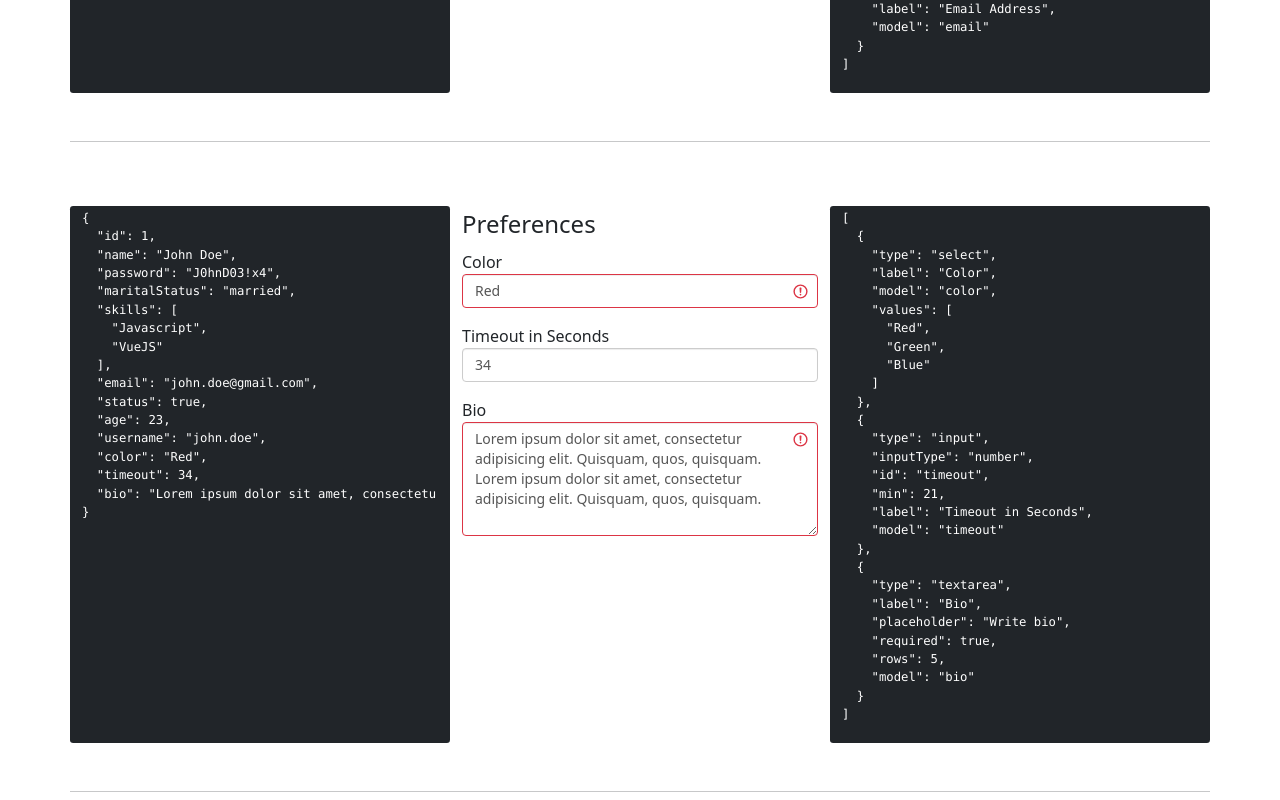
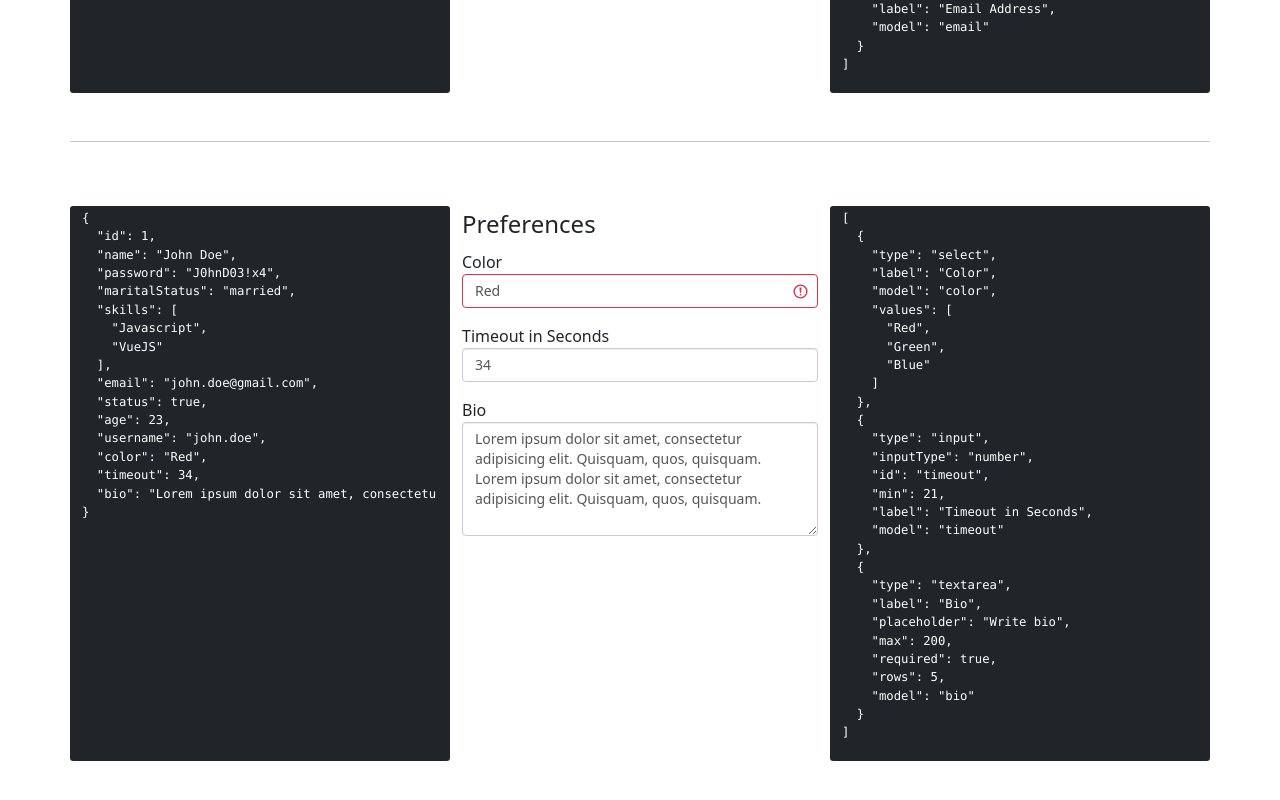
Before and after one commit to AfzalSabbir/vue3-form-generator, a Vue app: page / in a window 1280 px wide. Shown: the part 1706-2506 px from the top of the page. Built offline with nearby package versions, Linux system fonts and the light colour scheme.

Commit message:
TextArea validation added

```diff
--- a/src/components/BaseInput.vue
+++ b/src/components/BaseInput.vue
@@ -36,7 +36,6 @@ const errorClassName = ref('');
 let validator = yup[type !== 'number' ? 'string' : type]();
 if (props.field?.required) {
   validator = validator.required('This field is required');
-  console.log('required')
 }
 if (props.field?.min) {
   validator = validator.min(props.field.min, 'This field must be at least ${min}');
--- a/src/components/BaseTextarea.vue
+++ b/src/components/BaseTextarea.vue
@@ -1,24 +1,11 @@
-<template>
-  <label v-if="label" :for="attrs.id" :class="errorClassName">
-    {{ label }}
-  </label>
-  <textarea :id="attrs.id"
-            :class="[className, errorClassName]"
-            v-bind="attrs"
-            @input="$emit('update:modelValue', $event.target.value)">{{ modelValue }}</textarea>
-
-  <ShowErrorMessages :errors="errors || []" :error="error || ``"/>
-</template>
-
 <script setup>
-import Helpers    from "../tools/Helpers";
-import {useAttrs} from "vue";
-
-const attrs = useAttrs();
+import {ref, watch, useAttrs} from "vue";
+import {useField, useForm}    from "vee-validate";
+import * as yup               from "yup";
 
 const props = defineProps({
   modelValue: {
-    type    : [String, Number],
+    type    : String,
     required: true,
   },
   label     : {
@@ -35,10 +22,65 @@ const props = defineProps({
     default: '',
   },
 });
+const attrs = useAttrs();
 
-let {errors, error}  = props;
-const errorClassName = 'is-invalid';
+let {errorsList, error} = props;
+const value             = props.modelValue;
+
+const type           = attrs.type;
+const inputValue     = ref(value);
+const errorClassName = ref('');
+
+// Validation
+let validator = yup.string();
+if (props.field?.required) {
+  console.log('req')
+  validator = validator.required('This field is required');
+}
+if (props.field?.min) {
+  validator = validator.min(props.field.min, 'This field must be at least ${min}');
+}
+if (props.field?.max) {
+  validator = validator.max(props.field.max, 'This field must be at most ${max}');
+}
+let shape              = {
+  inpV: validator,
+};
+const validationSchema = yup.object().shape(shape);
+const initialValues    = {
+  inpV: inputValue.value,
+}
+const {errors}         = useForm(
+    {
+      validationSchema,
+      initialValues,
+    },
+);
+const {value: inpV}    = useField('inpV');
+watch(() => errors.value.inpV, (newValue) => {
+  if (!!newValue) {
+    errorClassName.value = 'is-invalid';
+  } else {
+    errorClassName.value = '';
+  }
+});
+
+
 </script>
+
+<template>
+  <label v-if="label" :for="attrs.id" :class="errorClassName">
+    {{ label }}
+  </label>
+  <textarea :id="attrs.id"
+            :class="[className, errorClassName]"
+            v-bind="attrs"
+            v-model="inpV"
+            @input="$emit('update:modelValue', inpV)"></textarea>
+
+  <ShowErrorMessages :errors="errorsList || []" :error="errors.inpV || ``"/>
+</template>
+
 
 <style scoped>
 
--- a/src/views/Home.vue
+++ b/src/views/Home.vue
@@ -135,6 +135,7 @@ export default {
                 type       : "textarea",
                 label      : "Bio",
                 placeholder: "Write bio",
+                max        : 200,
                 required   : true,
                 rows       : 5,
                 model      : "bio",
```
